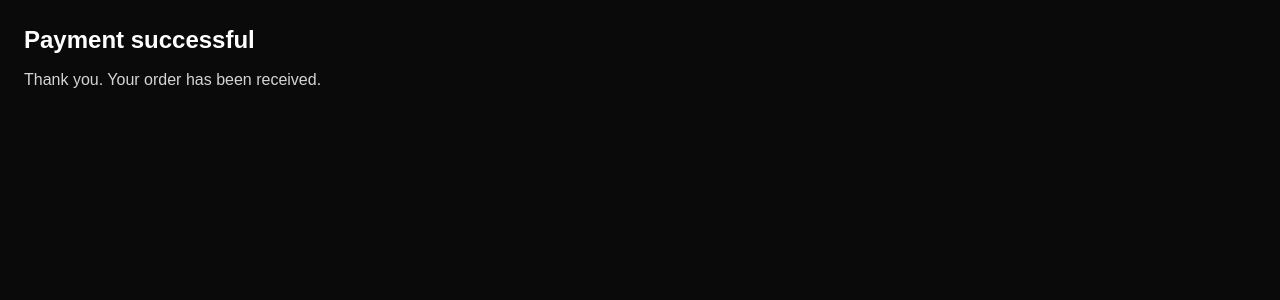
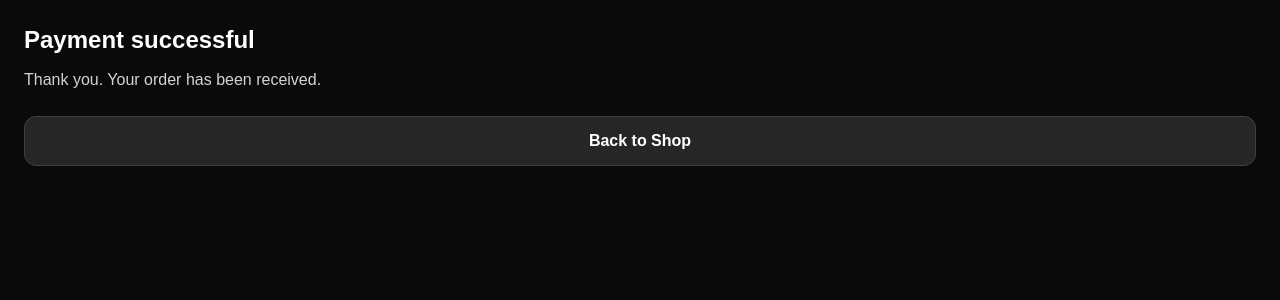
Before and after one commit to KeKkers/lincs-pepco-shop, a Next.js app: page /success in a window 1280 px wide. Shown: the top 300 px of the page. Built offline with nearby package versions, Linux system fonts and the light colour scheme.

Commit message:
Add back to shop links

```diff
--- a/app/orders/page.tsx
+++ b/app/orders/page.tsx
@@ -108,6 +108,13 @@ export default function OrdersPage() {
         View your order status, dispatch information and tracking details.
       </p>
 
+	<a
+  href="/"
+  className="block mb-4 rounded-xl bg-neutral-800 border border-neutral-700 text-center py-3 font-semibold"
+>
+  Back to Shop
+</a>
+
       {orders.length === 0 && (
         <div className="rounded-2xl bg-neutral-900 border border-neutral-800 p-4">
           <p>You do not have any orders yet.</p>
--- a/app/success/page.tsx
+++ b/app/success/page.tsx
@@ -86,6 +86,13 @@ export default function SuccessPage() {
         Thank you. Your order has been received.
       </p>
 
+	<a
+  href="/"
+  className="block mb-4 rounded-xl bg-neutral-800 border border-neutral-700 text-center py-3 font-semibold"
+>
+  Back to Shop
+</a>
+
       {order && (
         <div className="rounded-2xl bg-neutral-900 border border-neutral-800 p-4 mb-6">
           <p>
```
